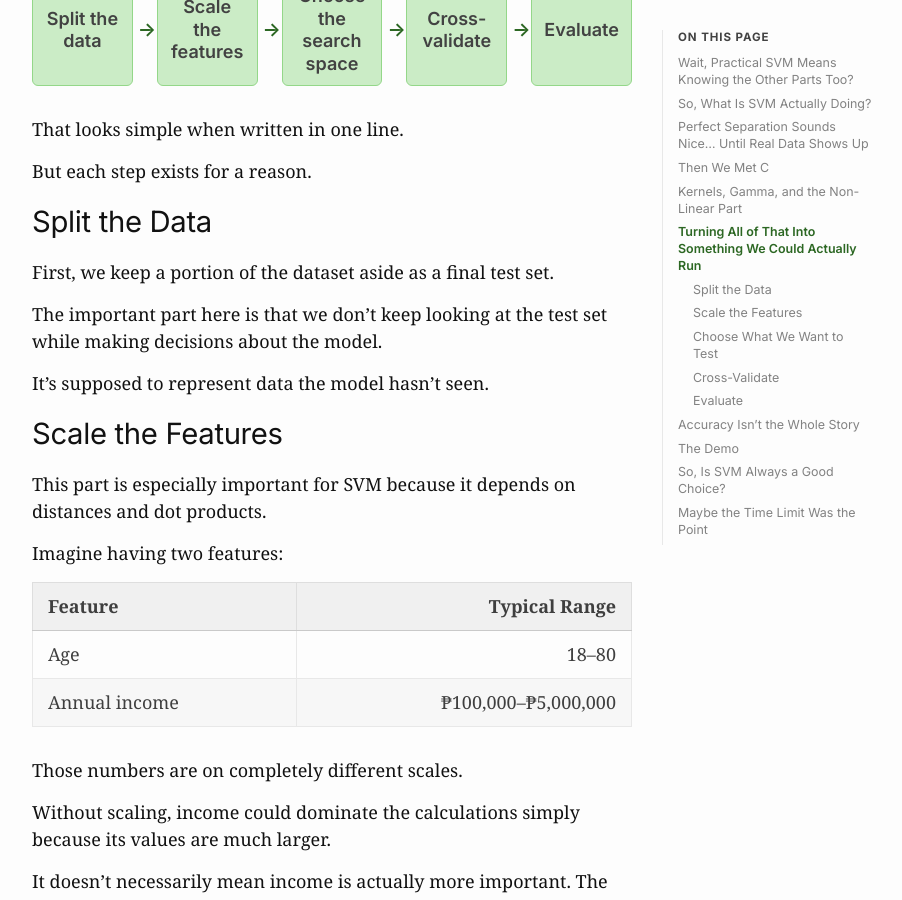
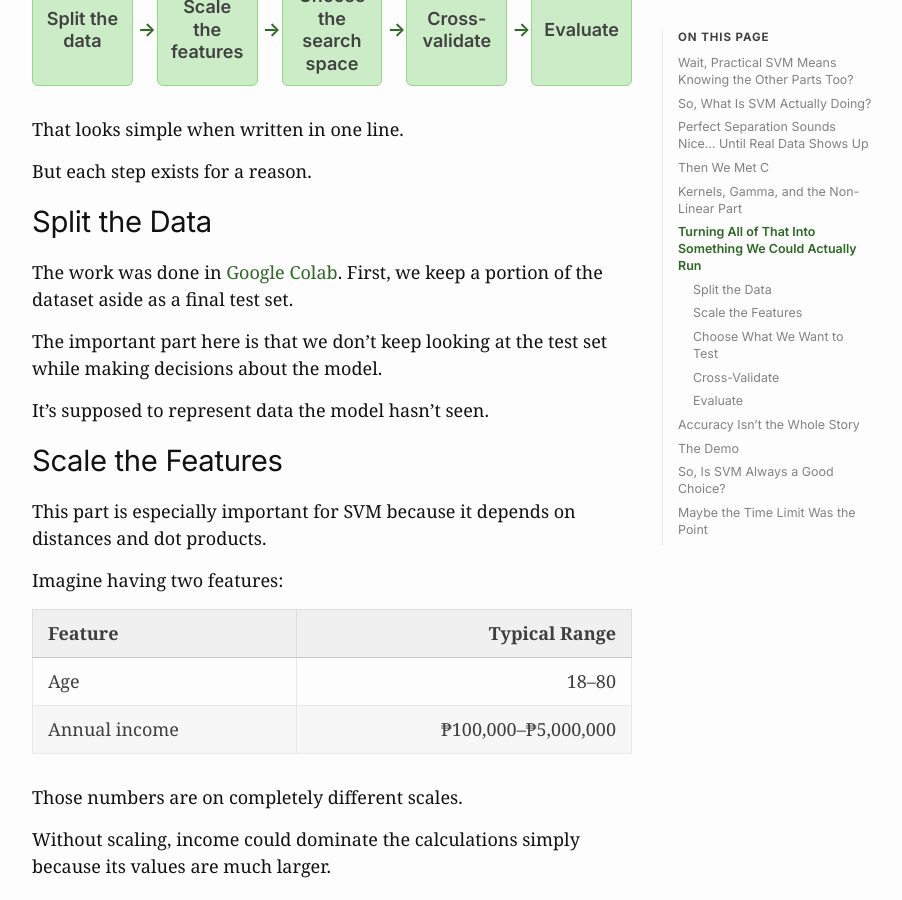
Before and after one commit to ajdeguzman/ajdeguzman.github.io, a Jekyll site: the page built from _posts/2026-09-29-svm-in-90-minutes.md, in a window 1280 px wide and 900 px high, scrolled down 7096 px. Shown: the whole window, without its empty margins (188-1090 px from the left). Built offline with Jekyll 4.4.1, drawn with Linux system fonts in a browser that asks for light colours; comment, search, counter and statistics services are not loaded; some of the changed text lies outside the part shown.

Commit message:
Added py notebook link in posts

```diff
--- a/_posts/2026-09-29-svm-in-90-minutes.md
+++ b/_posts/2026-09-29-svm-in-90-minutes.md
@@ -222,7 +222,7 @@ But each step exists for a reason.
 
 ### Split the Data
 
-First, we keep a portion of the dataset aside as a final test set.
+The work was done in [Google Colab](https://ajdeguzman.github.io/homework/practical-svm.html). First, we keep a portion of the dataset aside as a final test set.
 
 The important part here is that we don't keep looking at the test set while making decisions about the model.
 
```
Also changed, not shown: _posts/2026-10-10-yet-another-breast-cancer-analysis.md (+1 -1 lines), 2 other files.
